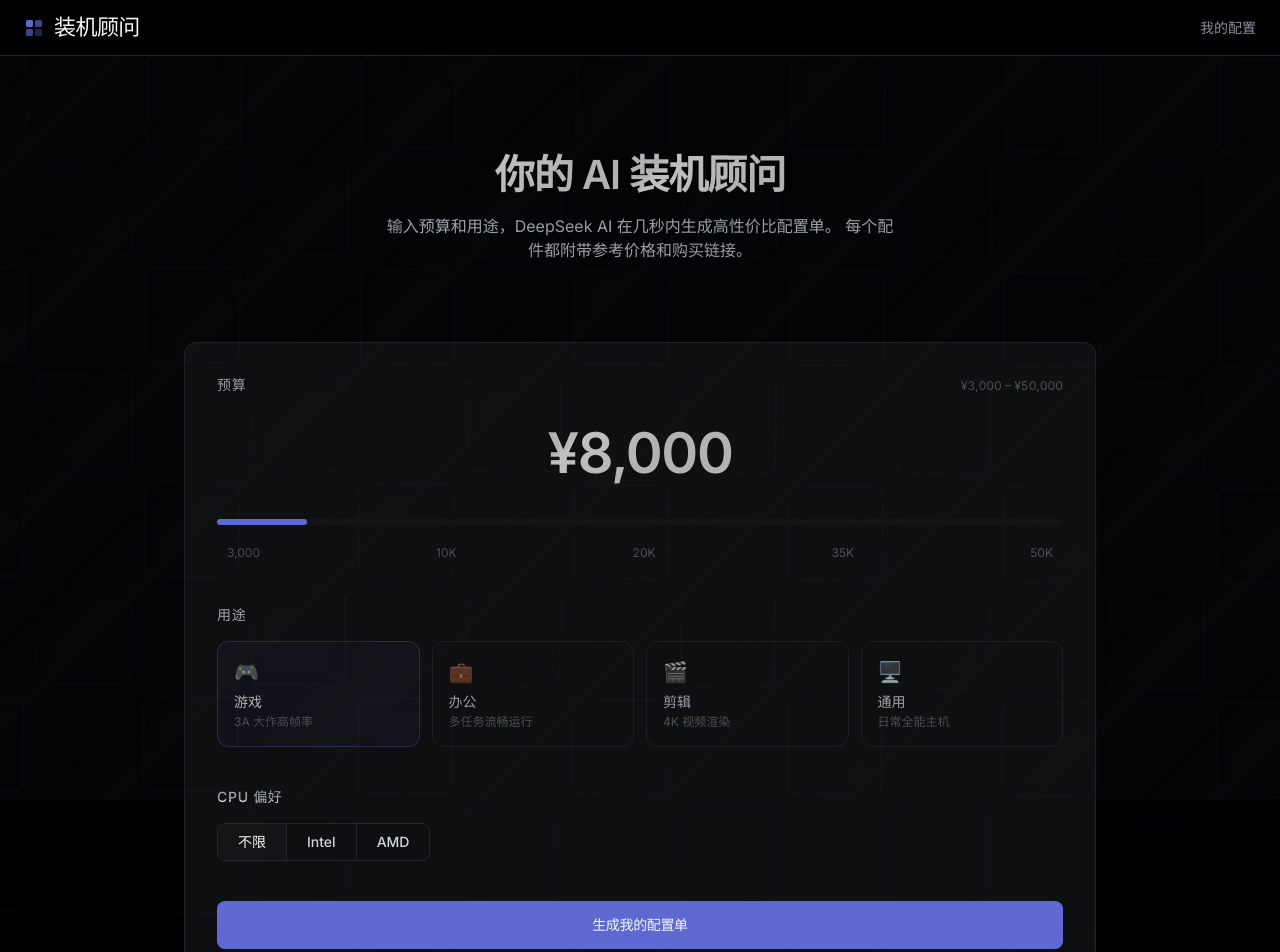
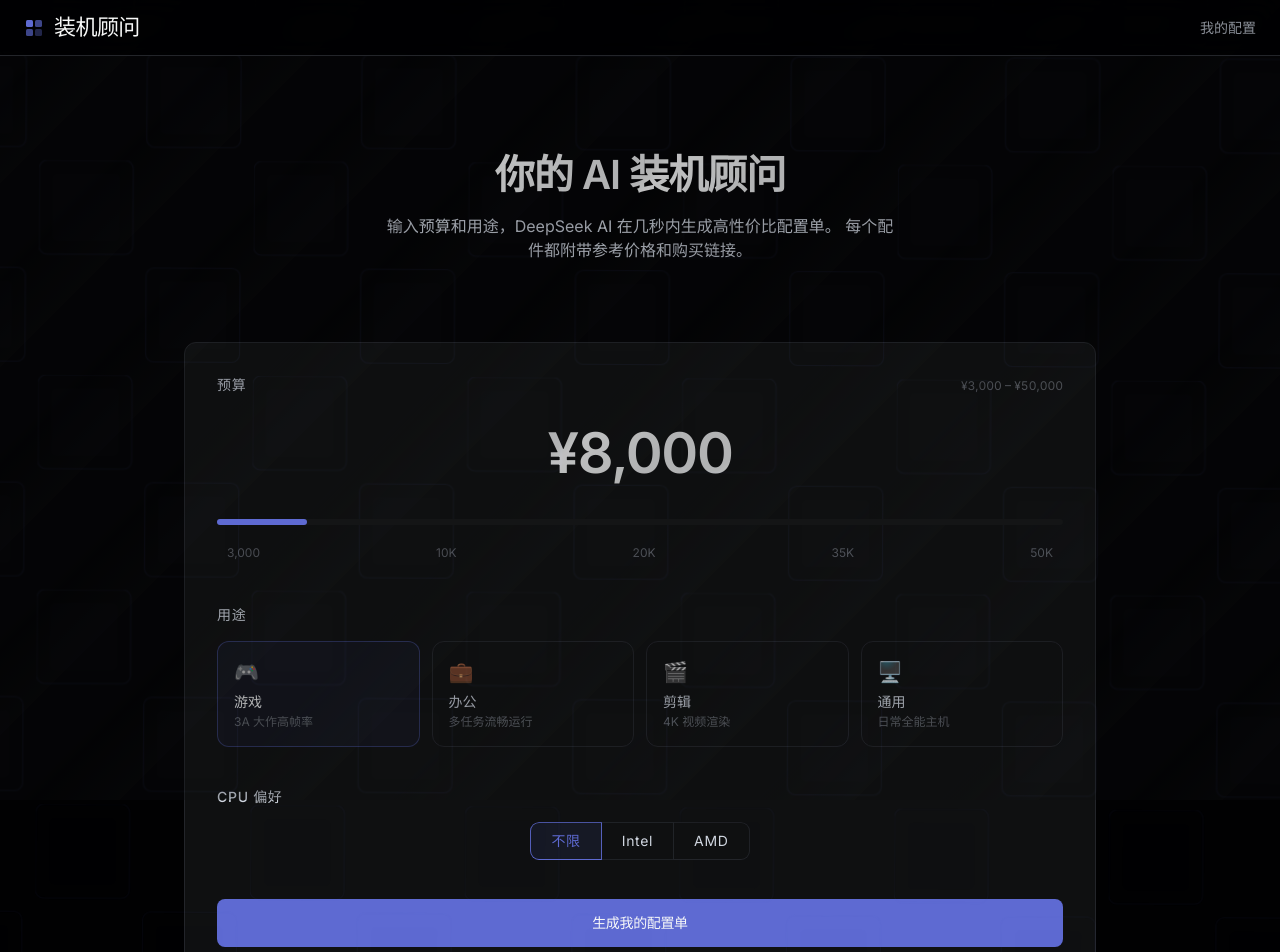
Before and after one commit to lgj2009/ai-pc-builder, a Next.js app: page / in a window 1280 px wide. Shown: the top 952 px of the page. Built offline with nearby package versions, Linux system fonts and the light colour scheme; no server answers.

Commit message:
feat: replace CPU selector with radio pill group, Linear-themed

```diff
--- a/src/app/globals.css
+++ b/src/app/globals.css
@@ -288,6 +288,13 @@
 
 .banter-loader__box:nth-child(9) { animation: moveBox-9 4s infinite; }
 
+/* ====== CPU radio pills ====== */
+
+.cpu-pick input[type="radio"]:focus-visible + span {
+  outline: none;
+  box-shadow: 0 0 0 0.0625em #5e6ad2, 0 0 0 3px rgba(94, 106, 210, 0.3);
+}
+
 /* ====== Pattern background ====== */
 
 .pattern-bg {
--- a/src/components/BuildForm.tsx
+++ b/src/components/BuildForm.tsx
@@ -239,23 +239,35 @@ export function BuildForm() {
           <label className="block text-sm font-medium text-ink-muted uppercase tracking-wider mb-4">
             CPU 偏好
           </label>
-          <div className="inline-flex rounded-md border border-hairline overflow-hidden">
+          <div className="flex flex-wrap justify-center mt-2 cpu-pick">
             {[
               { key: "any", label: "不限" },
               { key: "intel", label: "Intel" },
               { key: "amd", label: "AMD" },
-            ].map(({ key, label }) => (
-              <button
-                key={key}
-                onClick={() => setCpuPref(key)}
-                className={`px-5 py-2 text-sm font-medium transition-colors border-r border-hairline last:border-r-0 ${
-                  cpuPref === key
-                    ? "bg-surface-2 text-ink"
-                    : "text-ink-muted hover:text-ink hover:bg-surface-1"
-                }`}
-              >
-                {label}
-              </button>
+            ].map(({ key, label }, i) => (
+              <label key={key}>
+                <input
+                  type="radio"
+                  name="cpu-pref"
+                  value={key}
+                  checked={cpuPref === key}
+                  onChange={() => setCpuPref(key)}
+                  className="sr-only"
+                />
+                <span
+                  className={`block cursor-pointer px-5 py-2 text-sm tracking-wider text-center transition-colors duration-500 select-none
+                    ${i === 0 ? "rounded-l-md" : ""}
+                    ${i === 2 ? "rounded-r-md" : ""}
+                    ${
+                      cpuPref === key
+                        ? "shadow-[0_0_0_0.0625em_#5e6ad2] bg-primary/10 text-primary z-[1]"
+                        : "shadow-[0_0_0_0.0625em_#23252a] bg-surface-1 text-ink-muted hover:text-ink"
+                    }`}
+                  style={{ position: "relative", marginLeft: i > 0 ? "0.0625em" : 0 }}
+                >
+                  {label}
+                </span>
+              </label>
             ))}
           </div>
         </div>
```
Also changed, not shown: 1 other file (tests, documents, lock files or other folders).
